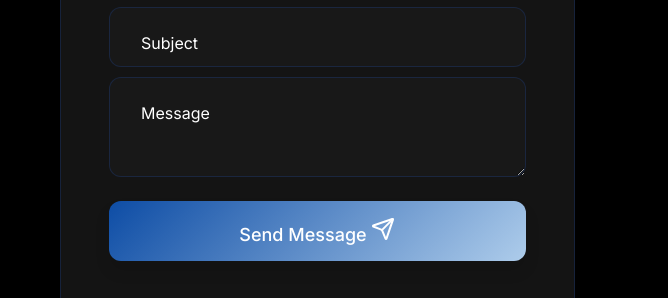
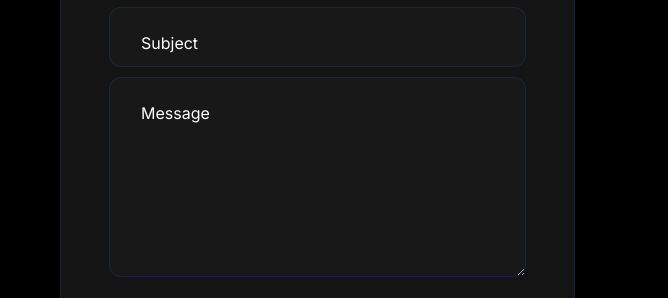
Before and after one commit to tharu1010/My-Portfolio, a website: page index.html in a window 1280 px wide. Shown: the part 7697-7995 px from the top of the page, 612-1280 px from the left. Drawn offline with nearby package versions, Linux system fonts and the light colour scheme.

Commit message:
Update modern-styles.css

```diff
--- a/assets/css/modern-styles.css
+++ b/assets/css/modern-styles.css
@@ -1666,8 +1666,8 @@ img {
   padding: var(--space-lg) var(--space-md);
 }
 .modern-contact__form .form__textarea {
-  min-height: 100px;
-  height: 100px;
+  min-height: 200px;
+  height: 200px;
 }
 .modern-contact__form .form__label {
   display: table-cell;
```
